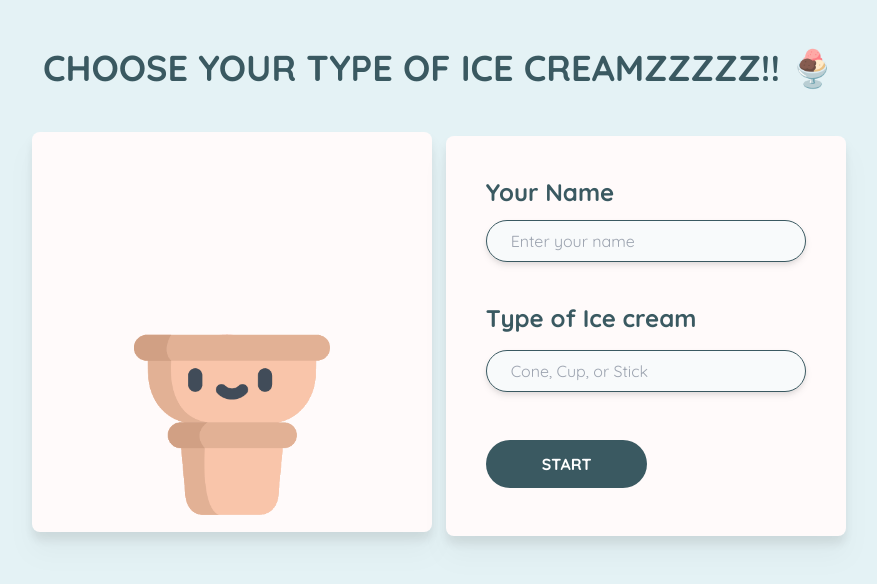
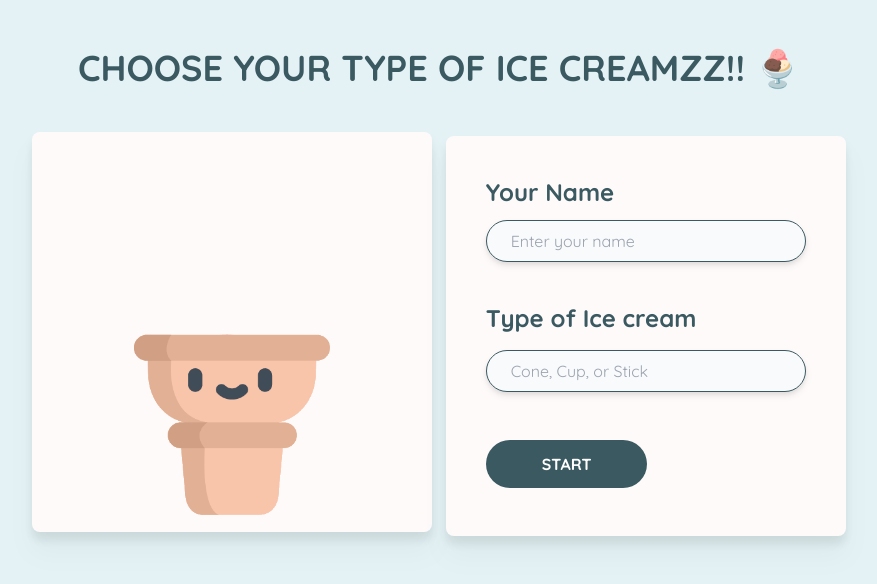
Before and after one commit to jasmininnaka24/project-simulation-pipeline-container, a website: page index.html in a window 1280 px wide. Shown: the whole page, without its empty margins (201-1078 px from the left). Drawn offline with Linux system fonts and the light colour scheme.

Commit message:
Update index.html

```diff
--- a/index.html
+++ b/index.html
@@ -17,7 +17,7 @@
       class="text-center uppercase font-bold container mx-auto pt-12 text-4xl text-darkGrayishBlue"
     >
 
-      Choose your type of ice creamzzzzz!! 🍨
+      Choose your type of ice creamzz!! 🍨
 
     </h1>
     <section id="boxes">
```
